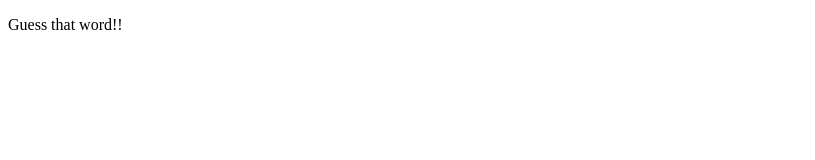
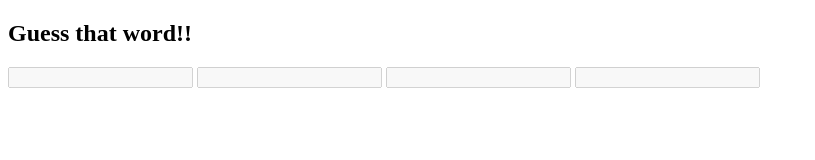
Before and after one commit to ashrean/miniProject-WordGuess, a plain HTML site: page index.html in a window 1280 px wide. Shown: the whole page, without its empty margins (0-815 px from the left). Drawn offline with Linux system fonts and the light colour scheme.

Commit message:
put README.md

```diff
--- a/index.html
+++ b/index.html
@@ -13,9 +13,15 @@
     <!-- header -->
     <section id="title">
         <header>
-            <p> Guess that word!! </p>
+            <h1> Guess that word!! </h1>
         </header>
     </section>
+    <div class="inputs">
+        <input type="text" disabled>
+        <input type="text" disabled>
+        <input type="text" disabled>
+        <input type="text" disabled>
+    </div>
         <!-- score  -->
 
         <!-- timer  -->
```
Also changed, not shown: 1 other file.
